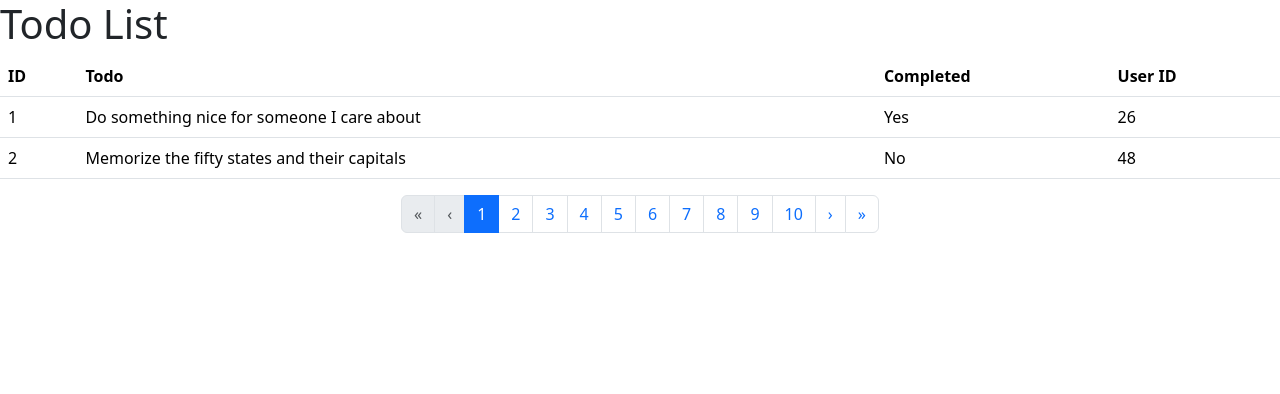
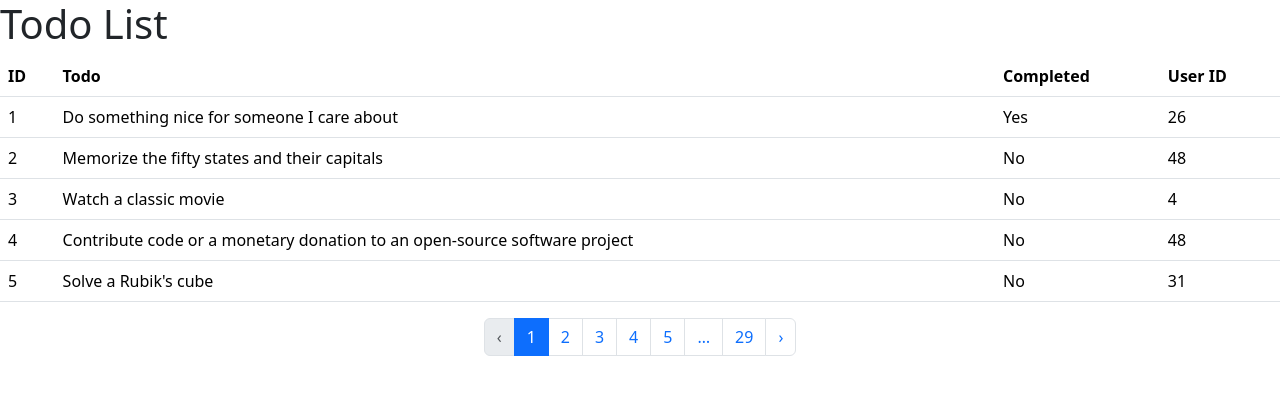
Before and after one commit to mehedi609/react-custom-pagination, a React (Create React App) app: page / in a window 1280 px wide. Shown: the top 394 px of the page. Built offline with nearby package versions, Linux system fonts and the light colour scheme.

Commit message:
pagination with siblings but have one bug.

```diff
--- a/src/App.css
+++ b/src/App.css
@@ -1,8 +1,5 @@
-.pagination {
-    display: flex;
-    justify-content: center;
-    align-items: center;
-    list-style: none;
-    padding: 0;
-    margin: 0;
-}
+/*.pagination {*/
+/*    display: flex;*/
+/*    justify-content: center;*/
+/*    align-items: center;*/
+/*}*/
--- a/src/App.jsx
+++ b/src/App.jsx
@@ -6,9 +6,9 @@ import 'bootstrap/dist/css/bootstrap.min.css';
 
 const App = () => {
     return (
-        <div className="App">
+        <div>
             <h1>Todo List</h1>
-            <TodoTable todos={todosData.todos} />
+            <TodoTable todos={todosData.todos} pageSize={5} />
         </div>
     );
 };
--- /dev/null
+++ b/src/CustomPagination.jsx
@@ -0,0 +1,73 @@
+import React from 'react';
+import PropTypes from 'prop-types';
+import classNames from 'classnames';
+import { Pagination } from 'react-bootstrap';
+import { usePagination, DOTS } from './custom-hooks/usePagination';
+
+const CustomPagination = ({
+    onPageChange,
+    totalCount,
+    siblingCount = 1,
+    currentPage,
+    pageSize,
+}) => {
+    const { paginationRange } = usePagination({
+        currentPage,
+        totalCount,
+        siblingCount,
+        pageSize,
+    });
+
+    if (currentPage === 0 || paginationRange.length < 2) {
+        return null;
+    }
+
+    const handlePageChange = (page) => {
+        onPageChange(page);
+    };
+
+    let lastPage = paginationRange[paginationRange.length - 1];
+
+    return (
+        <Pagination
+            className={classNames(
+                'justify-content-center',
+                'align-items-center',
+            )}
+        >
+            <Pagination.Prev
+                disabled={currentPage === 1}
+                onClick={() => handlePageChange(currentPage - 1)}
+            />
+            {paginationRange.map((pageNumber) => {
+                if (pageNumber === DOTS) {
+                    return <Pagination.Ellipsis key={pageNumber} />;
+                }
+
+                return (
+                    <Pagination.Item
+                        key={pageNumber}
+                        active={pageNumber === currentPage}
+                        onClick={() => handlePageChange(pageNumber)}
+                    >
+                        {pageNumber}
+                    </Pagination.Item>
+                );
+            })}
+            <Pagination.Next
+                disabled={currentPage === lastPage}
+                onClick={() => handlePageChange(currentPage + 1)}
+            />
+        </Pagination>
+    );
+};
+
+CustomPagination.propTypes = {
+    onPageChange: PropTypes.func.isRequired,
+    totalCount: PropTypes.number.isRequired,
+    siblingCount: PropTypes.number,
+    currentPage: PropTypes.number.isRequired,
+    pageSize: PropTypes.number.isRequired,
+};
+
+export default CustomPagination;
--- a/src/PaginationComponent.jsx
+++ /dev/null
@@ -1,74 +0,0 @@
-import React from 'react';
-import PropTypes from 'prop-types';
-import Pagination from 'react-bootstrap/Pagination';
-
-const PaginationComponent = ({
-    currentPage,
-    totalPages,
-    onPageChange,
-    pageSize,
-}) => {
-    const renderPaginationItems = () => {
-        const paginationItems = [];
-
-        const startPage = Math.max(1, currentPage - 4);
-        const endPage = Math.min(startPage + 9, totalPages);
-
-        paginationItems.push(
-            <Pagination.First
-                key="first"
-                disabled={currentPage === 1}
-                onClick={() => onPageChange(1)}
-            />,
-        );
-
-        paginationItems.push(
-            <Pagination.Prev
-                key="prev"
-                disabled={currentPage === 1}
-                onClick={() => onPageChange(currentPage - 1)}
-            />,
-        );
-
-        for (let page = startPage; page <= endPage; page++) {
-            paginationItems.push(
-                <Pagination.Item
-                    key={page}
-                    active={page === currentPage}
-                    onClick={() => onPageChange(page)}
-                >
-                    {page}
-                </Pagination.Item>,
-            );
-        }
-
-        paginationItems.push(
-            <Pagination.Next
-                key="next"
-                disabled={currentPage === totalPages}
-                onClick={() => onPageChange(currentPage + 1)}
-            />,
-        );
-
-        paginationItems.push(
-            <Pagination.Last
-                key="last"
-                disabled={currentPage === totalPages}
-                onClick={() => onPageChange(totalPages)}
-            />,
-        );
-
-        return paginationItems;
-    };
-
-    return <Pagination>{renderPaginationItems()}</Pagination>;
-};
-
-PaginationComponent.propTypes = {
-    currentPage: PropTypes.number.isRequired,
-    totalPages: PropTypes.number.isRequired,
-    onPageChange: PropTypes.func.isRequired,
-    pageSize: PropTypes.number.isRequired,
-};
-
-export default PaginationComponent;
--- a/src/TodoTable.jsx
+++ b/src/TodoTable.jsx
@@ -1,20 +1,25 @@
 import React, { useState } from 'react';
 import PropTypes from 'prop-types';
 import TodoTableRow from './TodoTableRow';
-import PaginationComponent from './PaginationComponent';
-import usePagination from './usePagination';
+import CustomPagination from './CustomPagination';
+import { usePagination } from './custom-hooks/usePagination';
+// import usePagination from './usePagination';
 
-const TodoTable = ({ todos }) => {
-    const itemsPerPage = 2;
-    const pageSize = 2;
-
+const TodoTable = ({ todos, pageSize = 10 }) => {
     const [currentPage, setCurrentPage] = useState(1);
 
-    const handlePageChange = (page) => {
-        setCurrentPage(page);
-    };
+    // const currentTableData = useMemo(() => {
+    //     const firstPageIndex = (currentPage - 1) * pageSize;
+    //     const lastPageIndex = firstPageIndex + pageSize;
+    //     return todos.slice(firstPageIndex, lastPageIndex);
+    // }, [currentPage, todos, pageSize]);
 
-    const slicedTodos = usePagination(todos, currentPage, itemsPerPage);
+    const { currentTableData } = usePagination({
+        totalCount: todos.length,
+        pageSize,
+        currentPage,
+        data: todos,
+    });
 
     return (
         <div>
@@ -28,16 +33,16 @@ const TodoTable = ({ todos }) => {
                     </tr>
                 </thead>
                 <tbody>
-                    {slicedTodos.map((todo) => (
+                    {currentTableData.map((todo) => (
                         <TodoTableRow key={todo.id} item={todo} />
                     ))}
                 </tbody>
             </table>
-            <PaginationComponent
+            <CustomPagination
                 currentPage={currentPage}
-                totalPages={Math.ceil(todos.length / pageSize)}
-                onPageChange={handlePageChange}
+                totalCount={todos.length}
                 pageSize={pageSize}
+                onPageChange={(page) => setCurrentPage(page)}
             />
         </div>
     );
--- /dev/null
+++ b/src/custom-hooks/usePagination.jsx
@@ -0,0 +1,77 @@
+import { useMemo } from 'react';
+
+export const DOTS = '...';
+
+const range = (start, end) => {
+    let length = end - start + 1;
+    return Array.from({ length }, (_, idx) => idx + start);
+};
+
+export const usePagination = ({
+    totalCount,
+    pageSize,
+    currentPage,
+    data = [],
+    siblingCount = 1,
+}) => {
+    const paginationRange = useMemo(() => {
+        const totalPageCount = Math.ceil(totalCount / pageSize);
+
+        // Pages count is determined as siblingCount + firstPage + lastPage + currentPage + 2*DOTS
+        const totalPageNumbers = siblingCount + 5;
+
+        /*
+          If the number of pages is less than the page numbers we want to show in our
+          paginationComponent, we return the range [1..totalPageCount]
+        */
+        if (totalPageNumbers >= totalPageCount) {
+            return range(1, totalPageCount);
+        }
+
+        const leftSiblingIndex = Math.max(currentPage - siblingCount, 1);
+        const rightSiblingIndex = Math.min(
+            currentPage + siblingCount,
+            totalPageCount,
+        );
+
+        /*
+          We do not want to show dots if there is only one position left
+          after/before the left/right page count as that would lead to a change if our Pagination
+          component size which we do not want
+        */
+        const shouldShowLeftDots = leftSiblingIndex > 2;
+        const shouldShowRightDots = rightSiblingIndex < totalPageCount - 2;
+
+        const firstPageIndex = 1;
+        const lastPageIndex = totalPageCount;
+
+        if (!shouldShowLeftDots && shouldShowRightDots) {
+            let leftItemCount = 3 + 2 * siblingCount;
+            let leftRange = range(1, leftItemCount);
+
+            return [...leftRange, DOTS, totalPageCount];
+        }
+
+        if (shouldShowLeftDots && !shouldShowRightDots) {
+            let rightItemCount = 3 + 2 * siblingCount;
+            let rightRange = range(
+                totalPageCount - rightItemCount + 1,
+                totalPageCount,
+            );
+            return [firstPageIndex, DOTS, ...rightRange];
+        }
+
+        if (shouldShowLeftDots && shouldShowRightDots) {
+            let middleRange = range(leftSiblingIndex, rightSiblingIndex);
+            return [firstPageIndex, DOTS, ...middleRange, DOTS, lastPageIndex];
+        }
+    }, [totalCount, pageSize, siblingCount, currentPage]);
+
+    const currentTableData = useMemo(() => {
+        const firstPageIndex = (currentPage - 1) * pageSize;
+        const lastPageIndex = firstPageIndex + pageSize;
+        return data.slice(firstPageIndex, lastPageIndex);
+    }, [currentPage, data, pageSize]);
+
+    return { paginationRange, currentTableData };
+};
```
